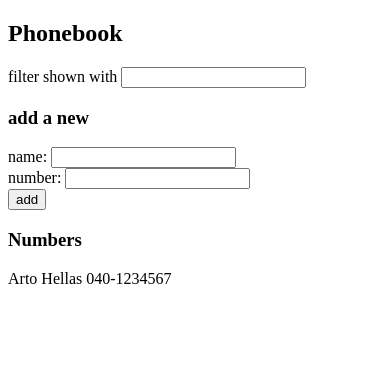
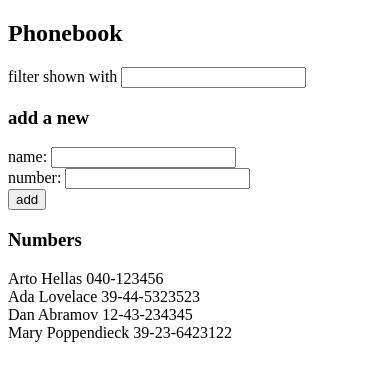
Before and after one commit to raduilie/fullstackopen, a React (Vite) app in the folder part2/phonebook/: page / in a window 390 px wide. Shown: the top 380 px of the page. Built offline with nearby package versions, Linux system fonts and the light colour scheme; data requests are answered from the project's data file.

Commit message:
Exercise 2.11 - phonebook step 6

```diff
--- /dev/null
+++ b/part2/phonebook/db.json
@@ -0,0 +1,24 @@
+{
+    "persons":[
+      {
+        "name": "Arto Hellas",
+        "number": "040-123456",
+        "id": "1"
+      },
+      {
+        "name": "Ada Lovelace",
+        "number": "39-44-5323523",
+        "id": "2"
+      },
+      {
+        "name": "Dan Abramov",
+        "number": "12-43-234345",
+        "id": "3"
+      },
+      {
+        "name": "Mary Poppendieck",
+        "number": "39-23-6423122",
+        "id": "4"
+      }
+    ]
+  }
--- a/part2/phonebook/package.json
+++ b/part2/phonebook/package.json
@@ -10,6 +10,7 @@
     "preview": "vite preview"
   },
   "dependencies": {
+    "axios": "^1.8.4",
     "react": "^19.0.0",
     "react-dom": "^19.0.0"
   },
--- a/part2/phonebook/src/App.jsx
+++ b/part2/phonebook/src/App.jsx
@@ -1,15 +1,20 @@
-import { useState } from 'react'
+import { useState, useEffect } from 'react'
+import axios from 'axios'
 import Filter from './components/Filter'
 import PersonForm from './components/PersonForm'
 import Persons from './components/Persons'
 
 const App = () => {
-  const [persons, setPersons] = useState([
-    { name: 'Arto Hellas', number: '040-1234567', id: 1 }
-  ])
+  const [persons, setPersons] = useState([])
   const [newName, setNewName] = useState('')
   const [newNumber, setNewNumber] = useState('')
   const [nameFilter, setNameFilter] = useState('')
+
+  useEffect(() => {
+    axios.get("http://localhost:3001/persons").then((response) => {
+      setPersons(response.data)
+    })
+  }, [])
 
   const handleNameChange = (event) => {
     setNewName(event.target.value)
@@ -40,11 +45,6 @@
     setNameFilter(event.target.value)
   }
 
-  const lcNameFilter = nameFilter.toLowerCase()
-  const personsToShow = nameFilter
-    ? persons.filter(person => person.name.toLowerCase().includes(lcNameFilter))
-    : persons
-
   return (
     <div>
       <h2>Phonebook</h2>
```
Also changed, not shown: 1 other file (tests, documents, lock files or other folders).
